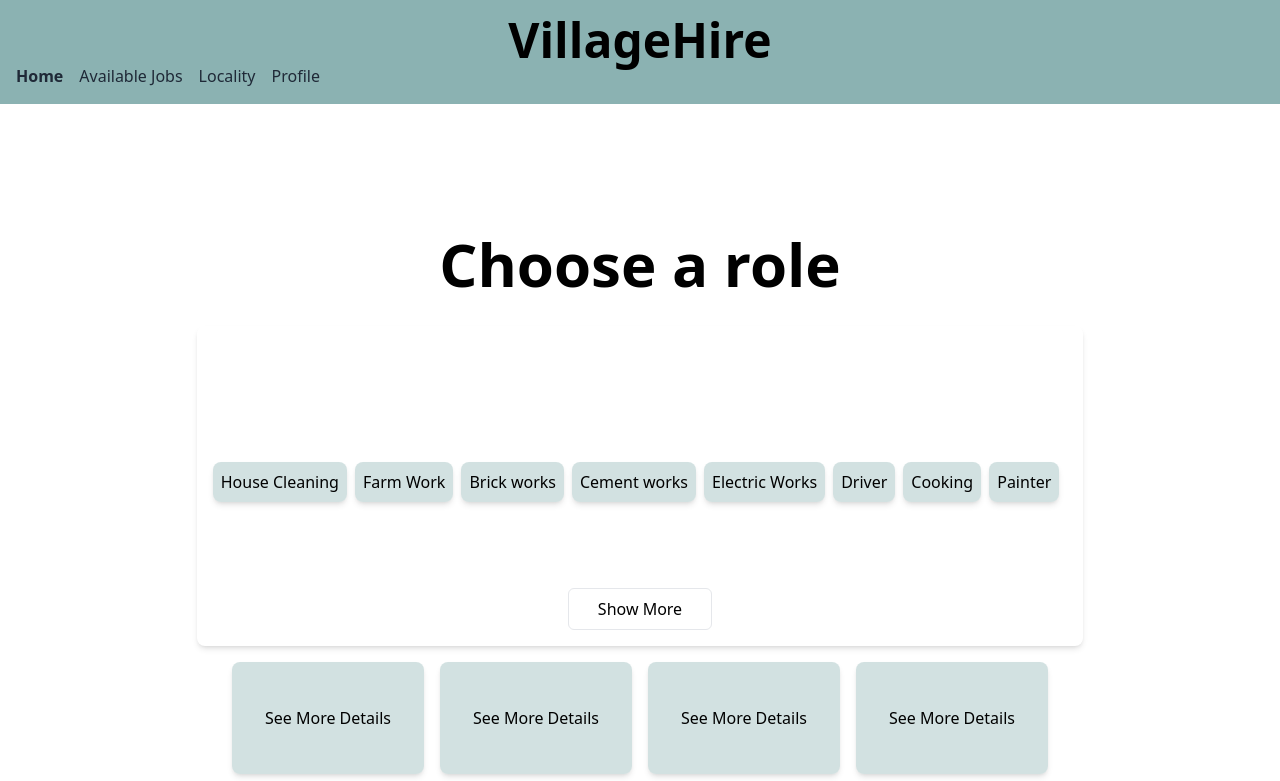
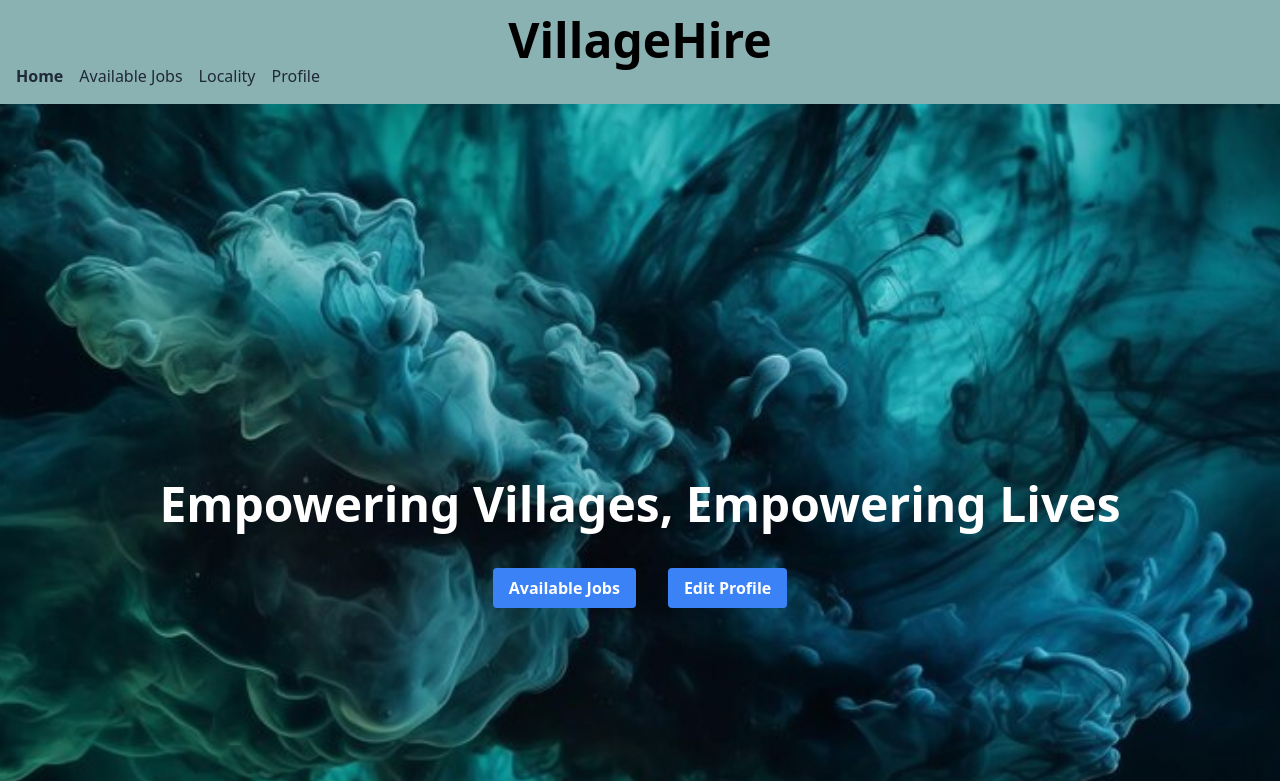
Before and after one commit to agastus047/village-hire, a Next.js app: page /employee_home in a window 1280 px wide. Shown: the top 781 px of the page. Built offline with nearby package versions, Linux system fonts and the light colour scheme.

Commit message:
Job seeker home page changed

```diff
--- a/src/pages/_app.js
+++ b/src/pages/_app.js
@@ -3,6 +3,7 @@ import Layout from "@/components/layout";
 import {SessionProvider} from "next-auth/react";
 import { UserContextProvider } from "@/contexts/UserContext";
 import { RoleContextProvider } from "@/contexts/RoleContext";
+
 
 export default function App({ Component, pageProps: { session, ...pageProps}, }) {
   return (
--- a/src/pages/employee_home/index.js
+++ b/src/pages/employee_home/index.js
@@ -5,53 +5,14 @@ const EmployeeHomePage = () => {
   const commonButtonStyle = "inline-block p-2 rounded-lg shadow-md mb-2 mr-2 bg-gray-200 hover:bg-gray-300";
 
   return (
-    <div className="flex flex-col items-center justify-center min-h-screen pt-20">
-      <h1 className="font-bold text-6xl mb-4">Choose a role</h1>
-      <div className="w-150 h-80 bg-lightblue rounded-lg shadow-md text-center mt-4 flex flex-wrap justify-center items-center relative">
-        <p className="p-4">
-          <button className={commonButtonStyle} style={{ backgroundColor: 'rgba(139, 178, 178, 0.39)' }}>
-            House Cleaning
-          </button>
-          <button className={commonButtonStyle} style={{ backgroundColor: 'rgba(139, 178, 178, 0.39)' }}>
-            Farm Work
-          </button>
-          <button className={commonButtonStyle} style={{ backgroundColor: 'rgba(139, 178, 178, 0.39)' }}>
-            Brick works
-          </button>
-          <button className={commonButtonStyle} style={{ backgroundColor: 'rgba(139, 178, 178, 0.39)' }}>
-            Cement works
-          </button>
-          <button className={commonButtonStyle} style={{ backgroundColor: 'rgba(139, 178, 178, 0.39)' }}>
-            Electric Works
-          </button>
-          <button className={commonButtonStyle} style={{ backgroundColor: 'rgba(139, 178, 178, 0.39)' }}>
-            Driver
-          </button>
-          <button className={commonButtonStyle} style={{ backgroundColor: 'rgba(139, 178, 178, 0.39)' }}>
-            Cooking
-          </button>
-          <button className={commonButtonStyle} style={{ backgroundColor: 'rgba(139, 178, 178, 0.39)' }}>
-            Painter
-          </button>
-        </p>
-        <div className="absolute bottom-0 left-0 right-0 mx-auto mb-4 border border-lightblue rounded-md cursor-pointer p-2 w-36 hover:bg-gray-300">
-          Show More
-        </div>
-      </div>
-      <div className="flex justify-center space-x-4 mt-4">
-        <button className="w-48 h-28 bg-gray-200 rounded-lg flex items-center justify-center shadow-md" style={{ backgroundColor: 'rgba(139, 178, 178, 0.39)' }}>
-          See More Details
-        </button>
-        <button className="w-48 h-28 bg-gray-200 rounded-lg flex items-center justify-center shadow-md" style={{ backgroundColor: 'rgba(139, 178, 178, 0.39)' }}>
-          See More Details
-        </button>
-        <button className="w-48 h-28 bg-gray-200 rounded-lg flex items-center justify-center shadow-md" style={{ backgroundColor: 'rgba(139, 178, 178, 0.39)' }}>
-          See More Details
-        </button>
-        <button className="w-48 h-28 bg-gray-200 rounded-lg flex items-center justify-center shadow-md" style={{ backgroundColor: 'rgba(139, 178, 178, 0.39)' }}>
-          See More Details
-        </button>
-      </div>
+    <div className="flex flex-col items-center justify-center min-h-screen pt-20" style={{backgroundImage: "url('/blue-ink-wave-flowing-underwater-smoothly-generated-by-ai_188544-41061.jpg')", backgroundSize: "cover", backgroundPosition: "center"}}>
+<div className="flex items-center justify-center">
+<div className="relative">
+  <p className="text-center text-5xl font-bold text-white">Empowering Villages, Empowering Lives</p>
+</div>
+
+</div>
+
       <div className='flex gap-8 mt-10'>
         <Link href="joblist">
             <button className="bg-blue-500 hover:bg-blue-700 text-white font-bold py-2 px-4 rounded">
```
Also changed, not shown: public/blue-ink-wave-flowing-underwater-smoothly-generated-by-ai_188544-41061.jpg (added), public/organic-farming-concept_23-2148431936.jpg (added).
